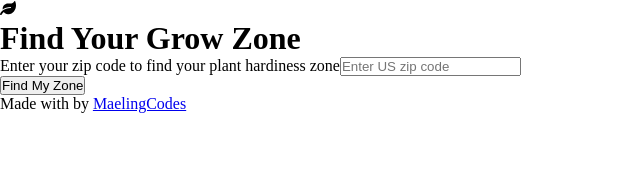
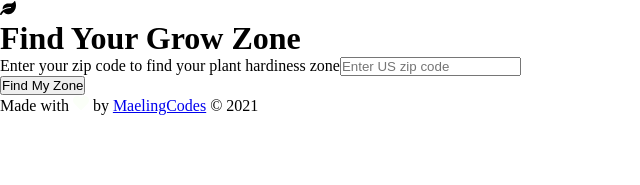
Before and after one commit to maelingmurphy/grow-zone-finder, a React (Create React App) app: page / in a window 1280 px wide. Shown: the top 185 px of the page, without its empty margins (0-640 px from the left). Built offline with nearby package versions, Linux system fonts and the light colour scheme.

Commit message:
import heart icon from font awesome and style inline

```diff
--- a/src/components/Footer.js
+++ b/src/components/Footer.js
@@ -1,7 +1,9 @@
+import { FaHeart } from 'react-icons/fa'
+
 const Footer = () => {
     return (
         <div>
-            <p>Made with <span></span> by <span><a href="https://twitter.com/maelingcodes" target="_blank" rel="noreferrer">MaelingCodes</a></span></p>
+            <p>Made with <FaHeart color='#FBFFF8'/> by <span><a href="https://twitter.com/maelingcodes" target="_blank" rel="noreferrer">MaelingCodes</a></span> &copy; 2021</p>
         </div>
     );
 }
```
